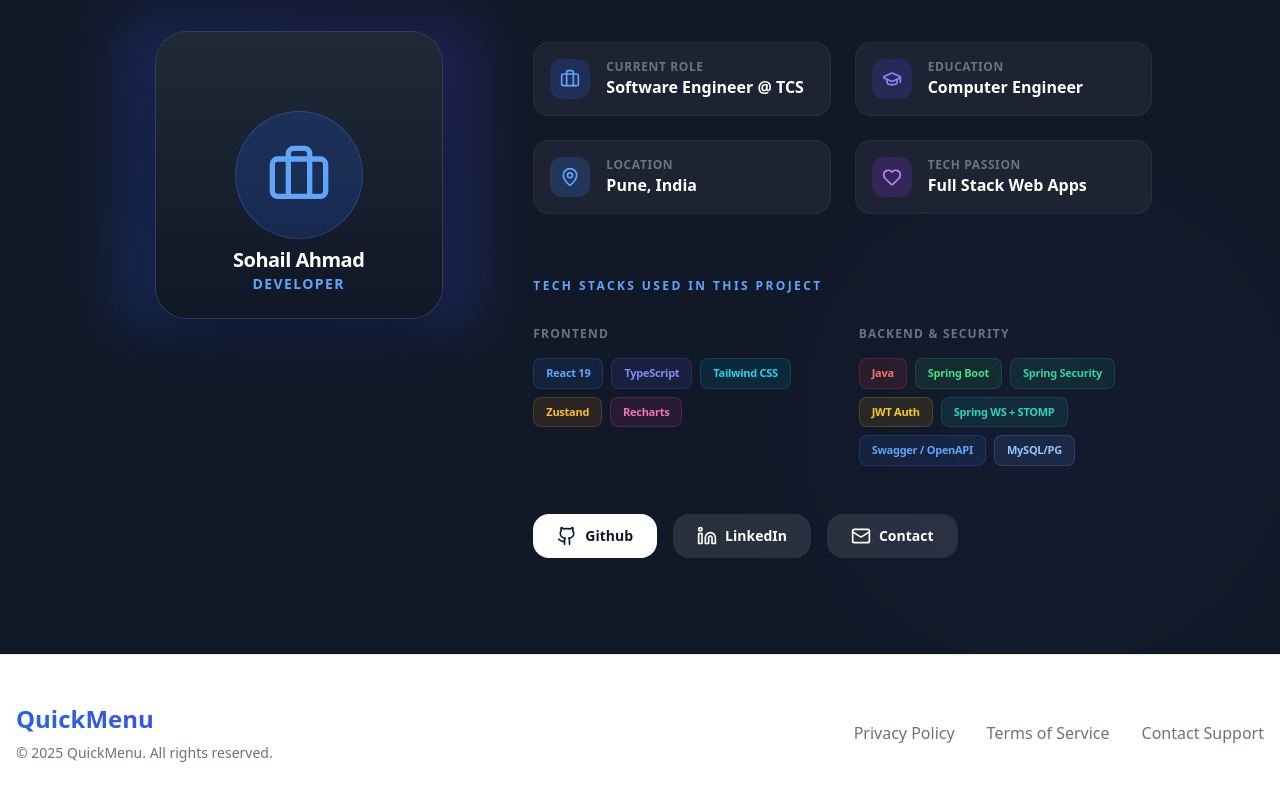
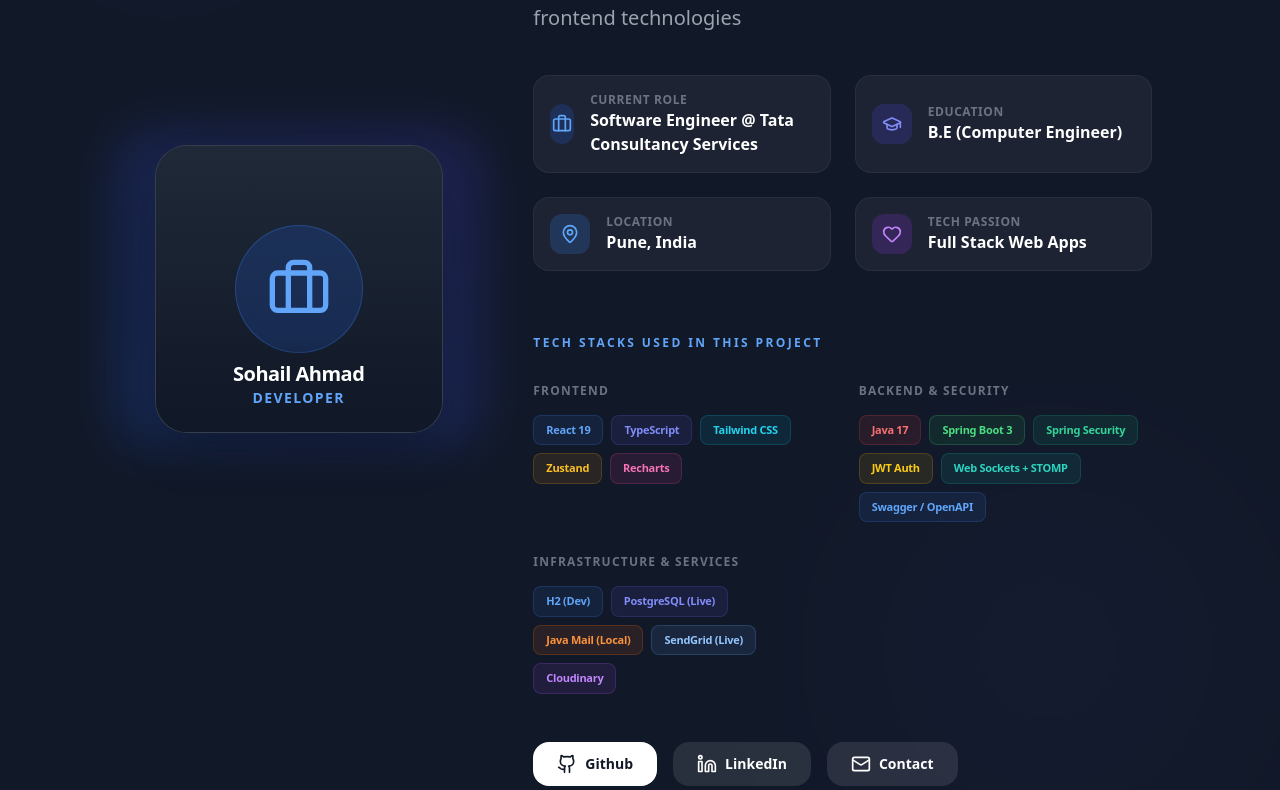
Before and after one commit to sohail24/Quick-Menu, a React (Vite) app in the folder frontend/: page / in a window 1280 px wide. Shown: the part 3130-3920 px from the top of the page. Built offline with nearby package versions, Linux system fonts and the light colour scheme; no server answers.

Commit message:
feat: updated about us section

```diff
--- a/frontend/src/pages/Landing/components/AboutUs.tsx
+++ b/frontend/src/pages/Landing/components/AboutUs.tsx
@@ -39,9 +39,8 @@
               <h2 className="text-4xl md:text-5xl font-black mb-8 tracking-tight">About the <span className="text-blue-400">Developer</span></h2>
 
               <p className="text-gray-400 text-xl font-medium leading-relaxed mb-10">
-                Hi, I'm Sohail! I'm a passionate software engineer dedicated to building simple,
-                effective solutions for everyday challenges. QuickMenu is a personal project
-                born from my love for clean code and seamless user experiences.
+                Hi, I’m Sohail, a Software Engineer with 3 years of experience building scalable and reliable enterprise applications.
+                QuickMenu is a personal project where I’m designing a contactless restaurant ordering system while experimenting with modern backend and frontend technologies
               </p>
 
               <div className="grid grid-cols-1 md:grid-cols-2 gap-6 mb-16">
@@ -51,7 +50,7 @@
                   </div>
                   <div>
                     <div className="text-xs text-gray-500 font-bold uppercase tracking-wider">Current Role</div>
-                    <div className="font-bold">Software Engineer @ TCS</div>
+                    <div className="font-bold">Software Engineer @ Tata Consultancy Services</div>
                   </div>
                 </div>
 
@@ -61,7 +60,7 @@
                   </div>
                   <div>
                     <div className="text-xs text-gray-500 font-bold uppercase tracking-wider">Education</div>
-                    <div className="font-bold">Computer Engineer</div>
+                    <div className="font-bold">B.E (Computer Engineer) </div>
                   </div>
                 </div>
 
@@ -113,13 +112,30 @@
                     <div className="text-xs text-gray-500 font-bold uppercase tracking-widest mb-4 lg:text-left text-center">Backend & Security</div>
                     <div className="flex flex-wrap justify-center lg:justify-start gap-2">
                       {[
-                        { name: 'Java', color: 'bg-red-500/10 text-red-400 border-red-500/20' },
-                        { name: 'Spring Boot', color: 'bg-green-500/10 text-green-400 border-green-500/20' },
+                        { name: 'Java 17', color: 'bg-red-500/10 text-red-400 border-red-500/20' },
+                        { name: 'Spring Boot 3', color: 'bg-green-500/10 text-green-400 border-green-400/20' },
                         { name: 'Spring Security', color: 'bg-emerald-500/10 text-emerald-400 border-emerald-500/20' },
                         { name: 'JWT Auth', color: 'bg-yellow-500/10 text-yellow-400 border-yellow-500/20' },
-                        { name: 'Spring WS + STOMP', color: 'bg-teal-500/10 text-teal-400 border-teal-500/20' },
+                        { name: 'Web Sockets + STOMP', color: 'bg-teal-500/10 text-teal-400 border-teal-500/20' },
                         { name: 'Swagger / OpenAPI', color: 'bg-blue-500/10 text-blue-400 border-blue-500/20' },
-                        { name: 'MySQL/PG', color: 'bg-blue-400/10 text-blue-300 border-blue-400/20' },
+                      ].map((tech) => (
+                        <span key={tech.name} className={`px-3 py-1.5 rounded-lg border text-[11px] font-black tracking-tight ${tech.color}`}>
+                          {tech.name}
+                        </span>
+                      ))}
+                    </div>
+                  </div>
+
+                  {/* Infrastructure & Services */}
+                  <div>
+                    <div className="text-xs text-gray-500 font-bold uppercase tracking-widest mb-4 lg:text-left text-center">Infrastructure & Services</div>
+                    <div className="flex flex-wrap justify-center lg:justify-start gap-2">
+                       {[
+                        { name: 'H2 (Dev)', color: 'bg-blue-500/10 text-blue-400 border-blue-500/20' },
+                        { name: 'PostgreSQL (Live)', color: 'bg-indigo-500/10 text-indigo-400 border-indigo-500/20' },
+                        { name: 'Java Mail (Local)', color: 'bg-orange-500/10 text-orange-400 border-orange-500/20' },
+                        { name: 'SendGrid (Live)', color: 'bg-blue-400/10 text-blue-300 border-blue-400/20' },
+                        { name: 'Cloudinary', color: 'bg-purple-500/10 text-purple-400 border-purple-500/20' },
                       ].map((tech) => (
                         <span key={tech.name} className={`px-3 py-1.5 rounded-lg border text-[11px] font-black tracking-tight ${tech.color}`}>
                           {tech.name}
@@ -133,17 +149,30 @@
 
               {/* Social Links Placeholder */}
 
-              {/* Social Links Placeholder */}
+              {/* Social Links */}
               <div className="flex flex-wrap justify-center lg:justify-start gap-4">
-                <button className="flex items-center gap-2 px-6 py-3 bg-white text-gray-900 rounded-2xl font-black text-sm hover:bg-blue-600 hover:text-white transition-all duration-300">
+                <a
+                  href="https://github.com/sohail24/"
+                  target="_blank"
+                  rel="noopener noreferrer"
+                  className="flex items-center gap-2 px-6 py-3 bg-white text-gray-900 rounded-2xl font-black text-sm hover:bg-blue-600 hover:text-white transition-all duration-300"
+                >
                   <Github className="w-5 h-5" /> Github
-                </button>
-                <button className="flex items-center gap-2 px-6 py-3 bg-white/10 text-white rounded-2xl font-black text-sm hover:bg-blue-600 transition-all duration-300">
+                </a>
+                <a
+                  href="https://www.linkedin.com/in/sohailahmad24/"
+                  target="_blank"
+                  rel="noopener noreferrer"
+                  className="flex items-center gap-2 px-6 py-3 bg-white/10 text-white rounded-2xl font-black text-sm hover:bg-blue-600 transition-all duration-300"
+                >
                   <Linkedin className="w-5 h-5" /> LinkedIn
-                </button>
-                <button className="flex items-center gap-2 px-6 py-3 bg-white/10 text-white rounded-2xl font-black text-sm hover:bg-blue-600 transition-all duration-300">
+                </a>
+                <a
+                  href="mailto:sohailahmadjobs@gmail.com"
+                  className="flex items-center gap-2 px-6 py-3 bg-white/10 text-white rounded-2xl font-black text-sm hover:bg-blue-600 transition-all duration-300"
+                >
                   <Mail className="w-5 h-5" /> Contact
-                </button>
+                </a>
               </div>
             </div>
 
```
